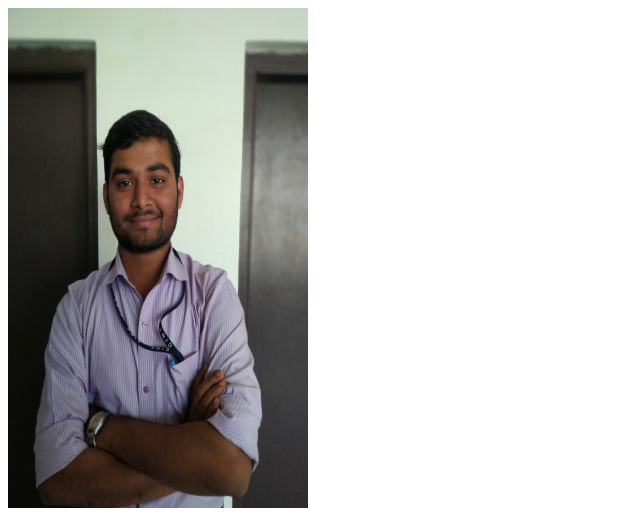
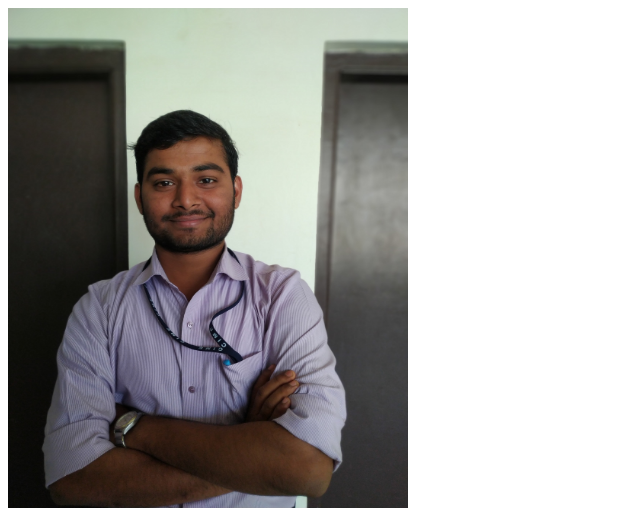
Before and after one commit to AnilKSahoo9/snake-game, a plain HTML site: page index.html in a window 1280 px wide. Shown: the top 530 px of the page, without its empty margins (0-640 px from the left). Drawn offline with Linux system fonts and the light colour scheme.

Commit message:
size changed

```diff
--- a/index.html
+++ b/index.html
@@ -7,7 +7,7 @@
     <title>Document</title>
 </head>
 <body>
-    <img src="Images/Anil.jpg" alt="Anil" width="300" height="500">
+    <img src="Images/Anil.jpg" alt="Anil" width="400" height="500">
     <h1>Hi it's Anil Kumar Sahoo...</h1>
     <a href="./index.html">Home</a>
     <a href="./about.html">About Me</a>
```
